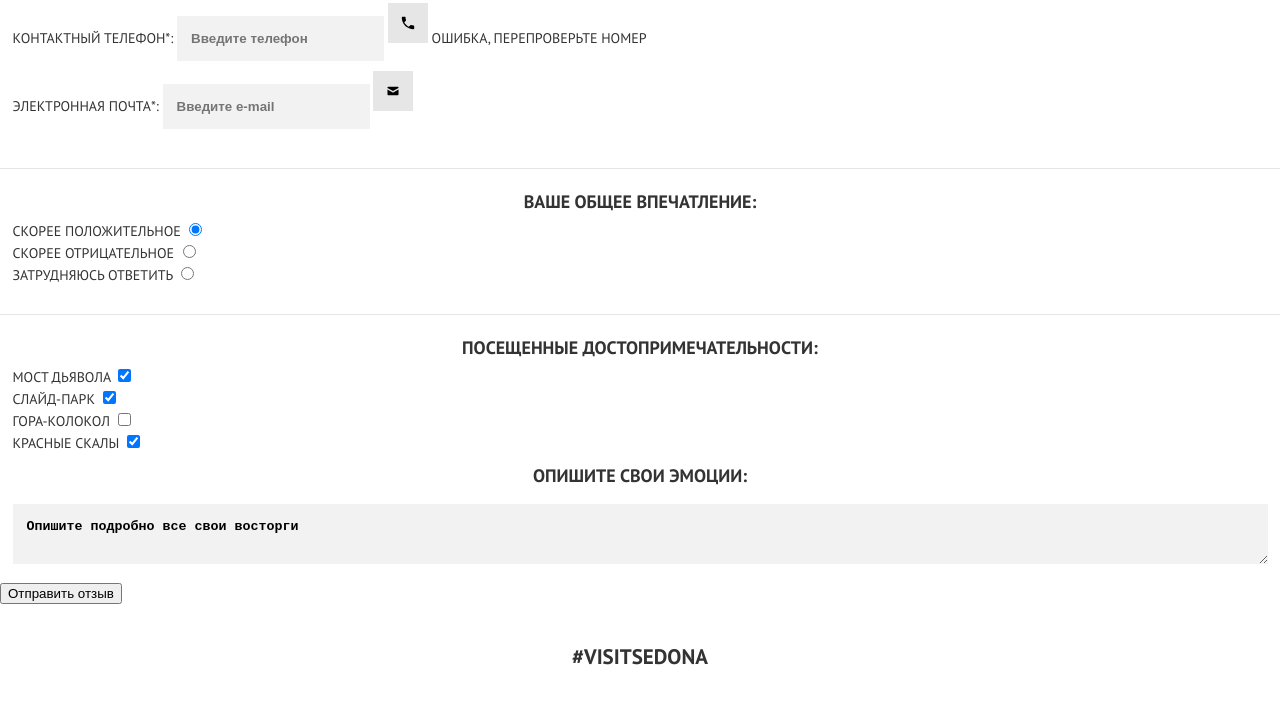
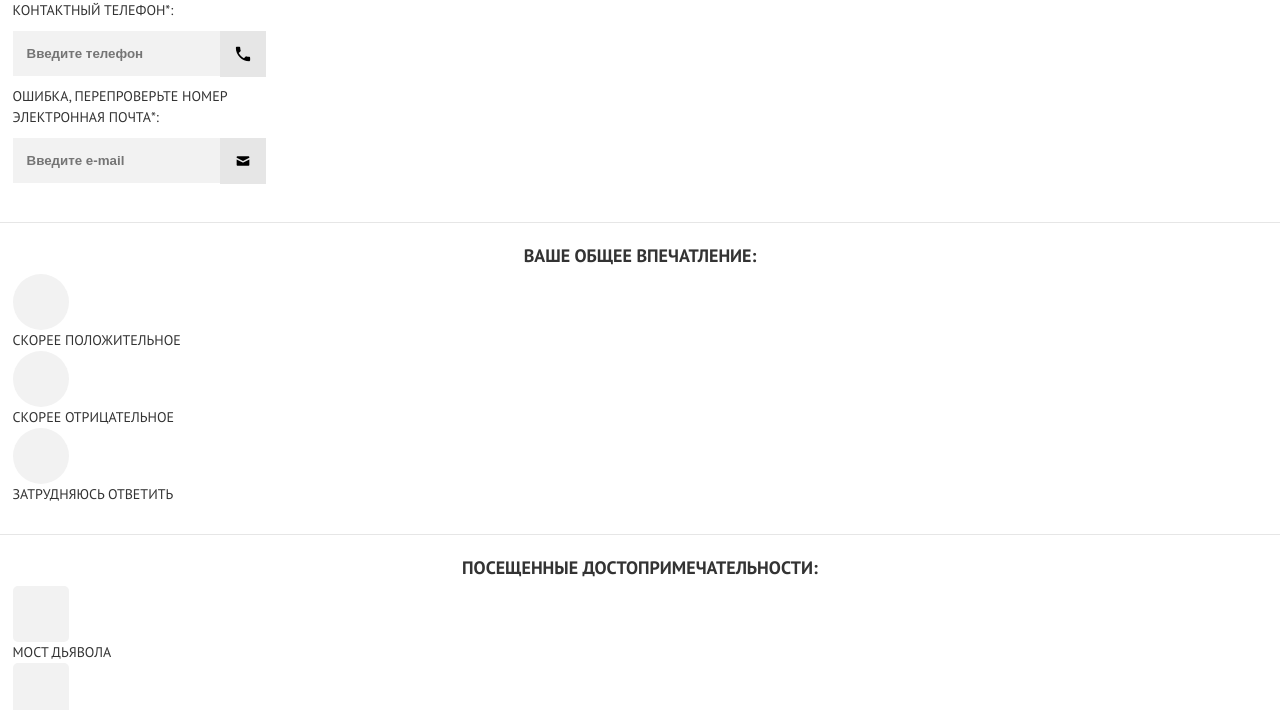
Before and after one commit to htmlacademy-adaptive/1771635-sedona-25, a website: page source/form.html in a window 1280 px wide. Shown: the part 1244-1954 px from the top of the page. Drawn offline with nearby package versions, Linux system fonts and the light colour scheme; files that its build step writes are made by us from their sources.

Commit message:
добавил стили для форм

```diff
--- a/source/form.html
+++ b/source/form.html
@@ -45,7 +45,8 @@
     </section>
     <div class="form">
       <h2 class="form__header">Оставьте свой отзыв</h2>
-        <p class="form__text">Помогите нашим отелям стать лучше! оставьте отзыв о них, а также о посещенных вами достопримечательностях</p>
+      <p class="form__text">Помогите нашим отелям стать лучше! оставьте отзыв о них, а также о посещенных вами
+        достопримечательностях</p>
     </div>
 
     <div class="line"></div>
@@ -69,14 +70,19 @@
       <fieldset class="feedback-form__contact-info">
         <legend class="feedback-form__title">Контактная информация:</legend>
         <label class="feedback-form__field-label">Контактный телефон*:
+          <div class="feedback-form__container">
             <input class="feedback-form__field-input" type="tel" name="telephone" placeholder="Введите телефон"
               pattern="+[0-9]{1}-[0-9]{3}-[0-9]{3}-[0-9]{2}-[0-9]{2}" required>
-          <img class="feedback-form__field-phone" src="img/phone-icon.svg" alt="phone" width="40px">
+            <img class="feedback-form__field-phone" src="img/phone-icon.svg" alt="phone" width="46px">
+          </div>
+
           <span class="feedback-form__error-message">Ошибка, перепроверьте номер</span>
         </label>
         <label class="feedback-form__field-label">Электронная почта*:
+          <div class="feedback-form__container">
             <input class="feedback-form__field-input" type="email" name="email" placeholder="Введите e-mail" required>
-          <img class="feedback-form__field-email" src="img/mail-icon.svg" alt="mail" width="40px">
+            <img class="feedback-form__field-email" src="img/mail-icon.svg" alt="mail" width="46px">
+          </div>
         </label>
       </fieldset>
 
@@ -84,14 +90,27 @@
 
       <fieldset class="feedback-form__contact-info">
         <legend class="feedback-form__title">Ваше общее впечатление:</legend>
-        <label class="feedback-form__field-label">Скорее положительное
-          <input class="feedback-form__selector" type="radio" name="radio" value="positive" checked>
+        <label class="feedback-form__field-label">
+          <input class="feedback-form__selector visually-hidden" type="radio" name="radio" value="positive" checked>
+          <span class="feedback-form__selector-indicator feedback-form__selector-indicator--radio"></span>
+          <span class="feedback-form__text">
+            Скорее положительное
+          </span>
         </label>
-        <label class="feedback-form__field-label">Скорее отрицательное
-          <input class="feedback-form__selector" type="radio" name="radio" value="negative">
+        <label class="feedback-form__field-label">
+          <input class="feedback-form__selector visually-hidden" type="radio" name="radio" value="negative">
+          <span class="feedback-form__selector-indicator feedback-form__selector-indicator--radio"></span>
+          <span class="feedback-form__text">
+            Скорее отрицательное
+          </span>
+
         </label>
-        <label class="feedback-form__field-label">Затрудняюсь ответить
-          <input class="feedback-form__selector" type="radio" name="radio" value="neutral">
+        <label class="feedback-form__field-label">
+          <input class="feedback-form__selector visually-hidden" type="radio" name="radio" value="neutral">
+          <span class="feedback-form__selector-indicator feedback-form__selector-indicator--radio"></span>
+          <span class="feedback-form__text">
+            Затрудняюсь ответить
+          </span>
         </label>
       </fieldset>
 
@@ -99,17 +118,34 @@
 
       <fieldset class="feedback-form__contact-info">
         <legend class="feedback-form__title">Посещенные достопримечательности:</legend>
-        <label class="feedback-form__field-label">Мост Дьявола
+        <label class="feedback-form__field-label">
+
           <input class="feedback-form__selector" type="checkbox" name="checkbox" value="devils-bridge" checked>
+          <span class="feedback-form__selector-indicator feedback-form__selector-indicator--checkbox"></span>
+          <span class="feedback-form__text">
+            Мост Дьявола
+          </span>
         </label>
-        <label class="feedback-form__field-label">Слайд-парк
-          <input class="feedback-form__selector" type="checkbox" name="checkbox" value="slide-park" checked>
+        <label class="feedback-form__field-label">
+          <input class="feedback-form__selector visually-hidden" type="checkbox" name="checkbox" value="slide-park" checked>
+          <span class="feedback-form__selector-indicator feedback-form__selector-indicator--checkbox"></span>
+          <span class="feedback-form__text">
+            Слайд-парк
+          </span>
         </label>
-        <label class="feedback-form__field-label">Гора-Колокол
-          <input class="feedback-form__selector" type="checkbox" name="checkbox" value="mount-bell">
+        <label class="feedback-form__field-label">
+          <input class="feedback-form__selector visually-hidden" type="checkbox" name="checkbox" value="mount-bell" checked>
+          <span class="feedback-form__selector-indicator feedback-form__selector-indicator--checkbox"></span>
+          <span class="feedback-form__text">
+            Гора-Колокол
+          </span>
         </label>
-        <label class="feedback-form__field-label">Красные скалы
-          <input class="feedback-form__selector" type="checkbox" name="checkbox" value="red-rocks" checked>
+        <label class="feedback-form__field-label">
+          <input class="feedback-form__selector visually-hidden" type="checkbox" name="checkbox" value="red-rocks">
+          <span class="feedback-form__selector-indicator feedback-form__selector-indicator--checkbox"></span>
+          <span class="feedback-form__text">
+            Красные скалы
+          </span>
         </label>
       </fieldset>
 
@@ -118,8 +154,10 @@
         <textarea class="feedback-form__field-input">Опишите подробно все свои восторги
           </textarea>
       </fieldset>
+      <div class="feedback-form__button">
+        <a class="button " href="#">Отправить отзыв</a>
+      </div>
 
-      <button class="feedback-form__button" type="submit">Отправить отзыв</button>
     </form>
   </main>
 
--- a/source/less/blocks/form/form.less
+++ b/source/less/blocks/form/form.less
@@ -1,13 +1,11 @@
 .form {
   width: @mobile-width;
-  margin: 20px auto;
   text-transform: uppercase;
   text-align: center;
 }
 
 // .feedback-form {
-//   display: flex;
-//   flex-direction: column;
+// margin: 0 20px;
 // }
 
 .feedback-form__contact-info {
@@ -30,10 +28,105 @@
 }
 
 .feedback-form__field-input {
-margin: 10px 0;
-padding: 15px  14px;
-font-weight: bold;
-// font-size: 18px;
+  margin: 10px 0;
+  padding: 15px 14px;
+  font-weight: bold;
+  // font-size: 18px;
   border: none;
   background-color: @gray-concrete;
+  &:hover {
+    background-color: @gray-mercury;
+  }
+
+  &:focus {
+    background-color: @white;
+    border: 2px solid @gray-mercury;
+    padding: 15px;
+  }
 }
+
+.feedback-form__container {
+  display: flex;
+  align-items: center;
+}
+
+// .feedback-form__selector {
+//   background-color: rgba(239, 39, 39, 0.893);
+//   border: 5px solid @gray-concrete;
+// }
+
+
+
+.feedback-form__button {
+  // align-items:center;
+  margin: 0 15px;
+}
+
+.feedback-form__selector {
+  position: absolute;
+	// z-index: -1;
+	opacity: 1;
+}
+
+.feedback-form__selector-indicator {
+  position: relative;
+  display: block;
+  width: 56px;
+  height: 56px;
+  margin-right: 22px;
+
+  background-color: @gray-concrete;
+
+  &--radio {
+    border-radius: 50%;
+  }
+
+  &--checkbox {
+    border-radius: 5px;
+  }
+
+  &:active {
+      background-color: @gray-iron;
+      border: 1px solid @gray-iron;
+  }
+}
+
+.feedback-form__selector:hover + .feedback-form__selector-indicator,
+.feedback-form__selector:focus + .feedback-form__selector-indicator {
+background-color: @gray-mercury;
+}
+
+.feedback-form__selector--radio:checked {
+  content: "";
+  position: absolute;
+  top: 50%;
+  left: 50%;
+  display: block;
+  width: 32px;
+  height: 32px;
+  // margin-top: -11px;
+  // margin-left: -11px;
+  background-color: @black;
+  border-radius: 50%;
+}
+
+.feedback-form__selector--radio:checked + .feedback-form__selector-indicator:active::before {
+opacity: 0.3;
+}
+
+.feedback-form__selector--checkbox:checked + .feedback-form__selector-indicator::before {
+  content: "";
+  position: absolute;
+  top: 50%;
+  left: 50%;
+  display: block;
+  width: 24px;
+  height: 16px;
+  margin-top: -8px;
+  margin-left: -12px;
+  background: url("../../../img/Shape.svg") no-repeat;
+}
+
+.feedback-form__selector--checkbox:checked + .feedback-form__selector-indicator:active::before {
+opacity: 0.3;
+}
--- a/source/less/variables.less
+++ b/source/less/variables.less
@@ -35,4 +35,4 @@
 @silver-c2: #c2c2c2;
 @silver-94: #949494;
 @gray-gallery-ea: #eaeaea;
-@gray-mercury: #e5e5e5;
+@gray-mercury: #e6e6e6;
```
Also changed, not shown: source/img/Shape.svg (added), source/img/icon-tick.svg (added). Lines whose indentation alone changed are shown as unchanged.
